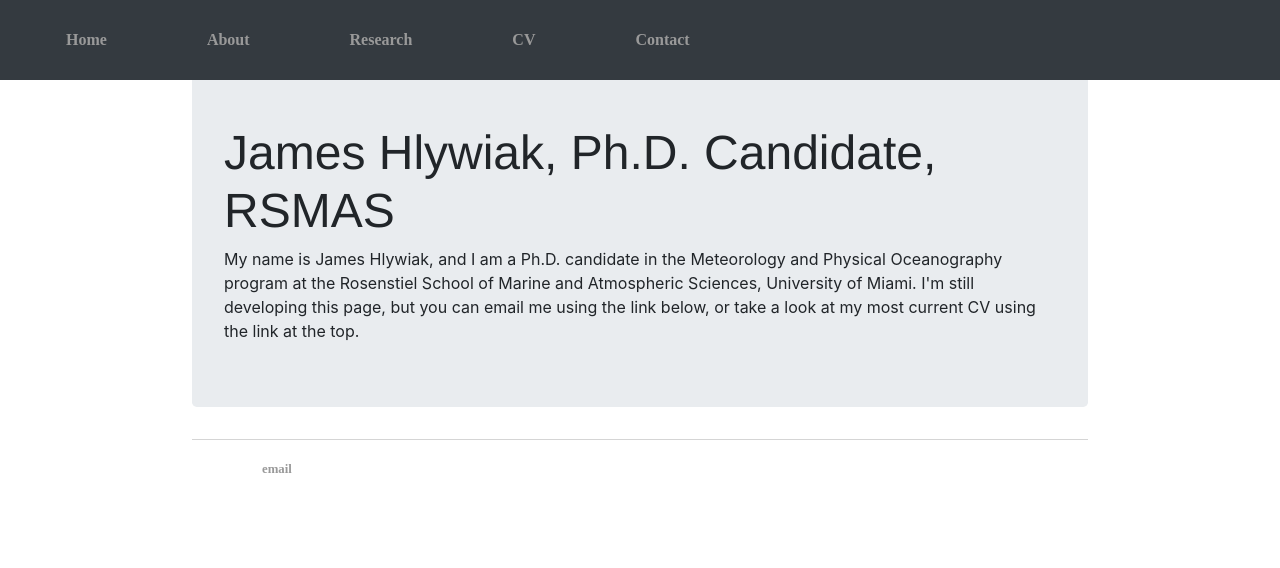
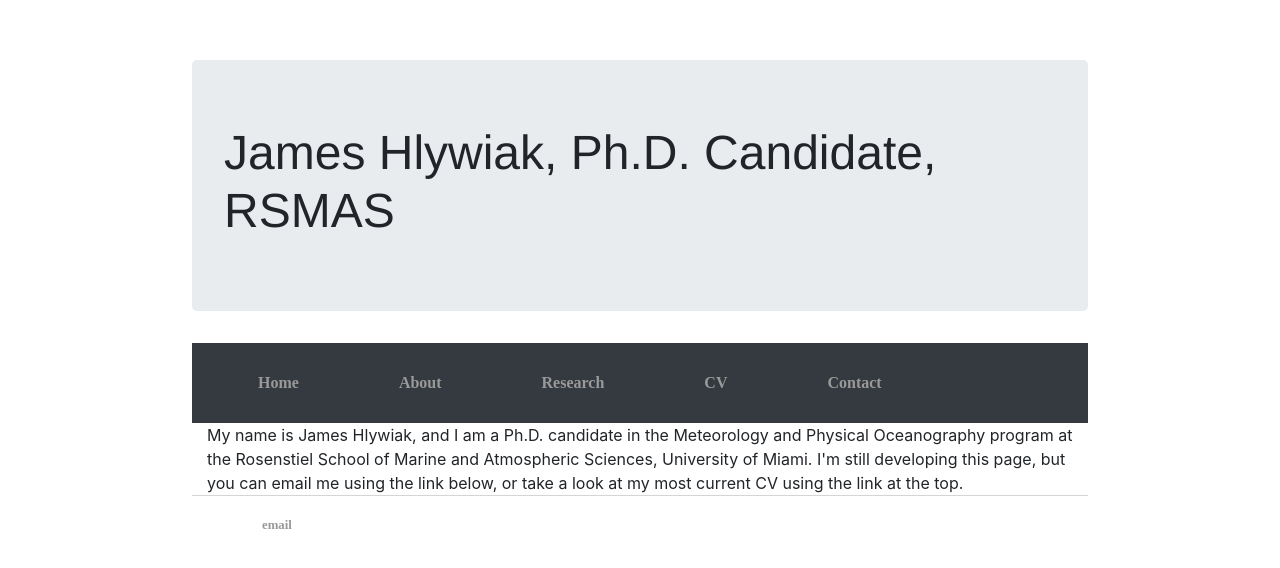
Before and after one commit to jameshlywiak/jameshlywiak.github.io, a Jekyll site: the page index.html, which Jekyll copies as it is, in a window 1280 px wide. Shown: the top 568 px of the page. Built offline with Jekyll 4.4.1, drawn with Linux system fonts in a browser that asks for light colours.

Commit message:
Update index.html

```diff
--- a/index.html
+++ b/index.html
@@ -12,7 +12,10 @@
 			<link rel="stylesheet" href="css/main.css">
 		</head>
 		<body>
-			<nav class="navbar navbar-expand-sm navbar-dark bg-dark fixed-top">
+			<div class="jumbotron">
+                		<h1>James Hlywiak, Ph.D. Candidate, RSMAS</h1>
+               		</div><!-- /.jumbotron -->
+			<nav class="navbar navbar-expand-sm navbar-dark bg-dark sticky-top">
 	    			<ul class="navbar-nav">
 	        			<li class="nav-item"><a href="/">Home</a></li>
 		        		<li class="nav-item"><a href="/About">About</a></li>
@@ -21,11 +24,10 @@
 					<li class="nav-item"><a href="/Contact">Contact</a></li>
 	    			</ul>
 			</nav>
-            	<div class="jumbotron">
-                	<h1>James Hlywiak, Ph.D. Candidate, RSMAS</h1>
+            	<div class="container">
 			<p1>My name is James Hlywiak, and I am a Ph.D. candidate in the Meteorology and Physical Oceanography program at the Rosenstiel School of Marine and Atmospheric Sciences, University of Miami.</p1>
 			<p2>I'm still developing this page, but you can email me using the link below, or take a look at my most current CV using the link at the top.</p2>
-                </div><!-- /.jumbotron -->
+                </div><!-- /.container -->
 			<footer>
 	    		<ul>
 	        		<li><a href="mailto:jhlywiak@rsmas.miami.edu">email</a></li>
```
